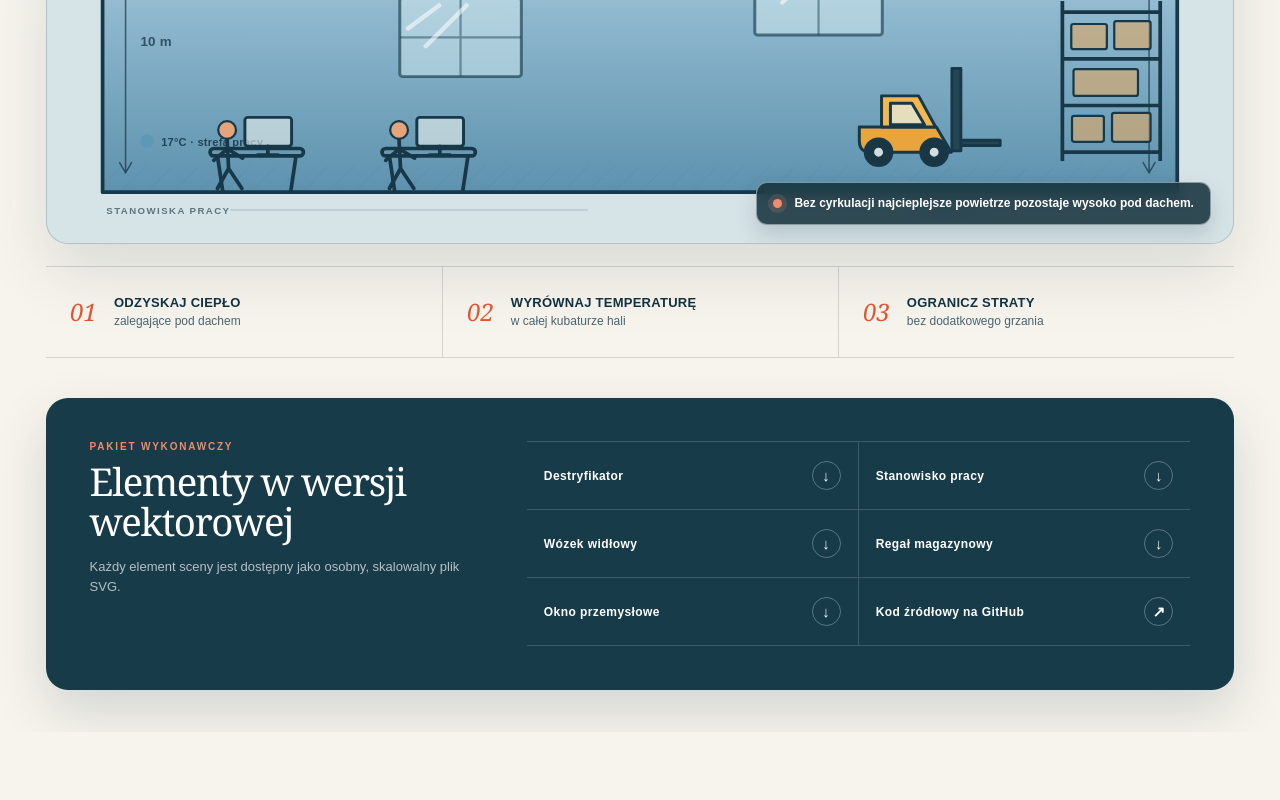
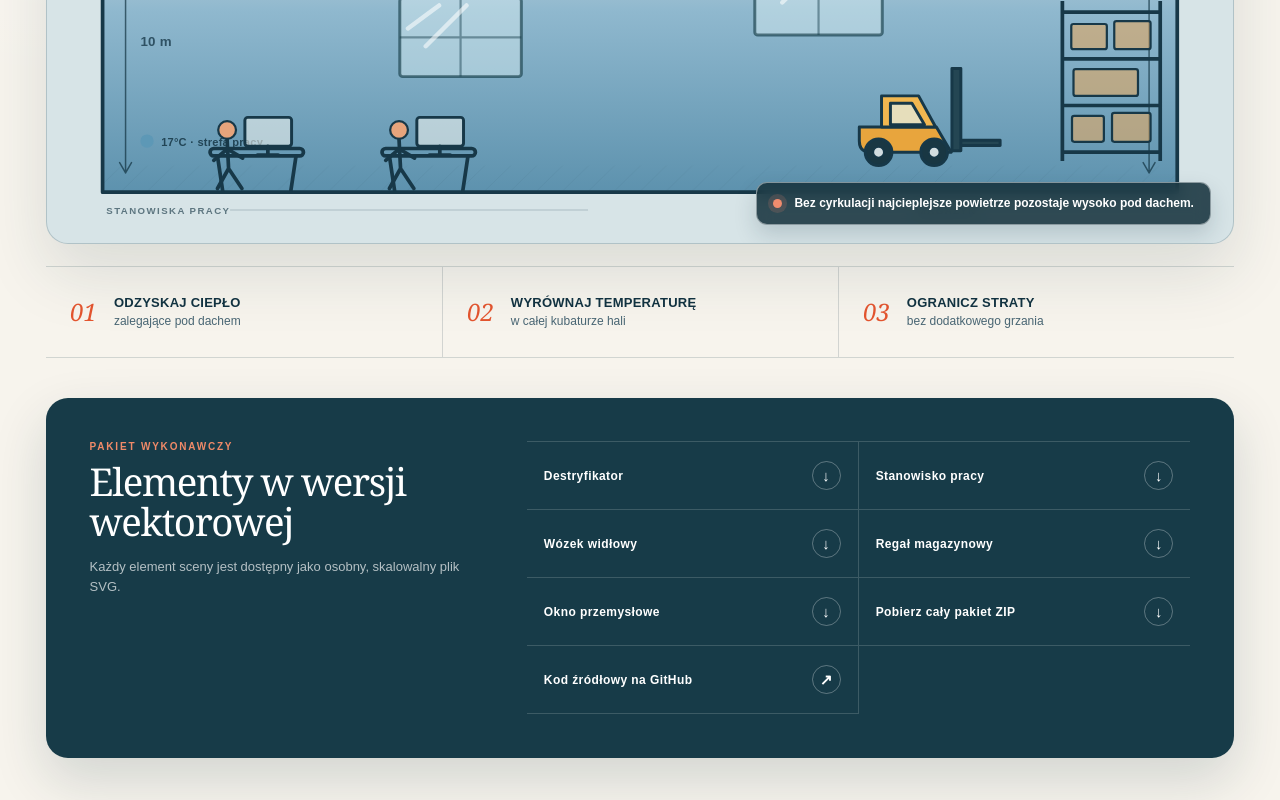
Before and after one commit to Gonia25/excyc.github.io, a plain HTML site: page destryfikatory-pl-wizualizacja/index.html in a window 1280 px wide. Shown: the part 518-1318 px from the top of the page. Before the commit the page ends 1250 px from the top, so only its background shows below. Drawn offline with Linux system fonts and the light colour scheme.

Commit message:
Add direct source package download

```diff
--- a/destryfikatory-pl-wizualizacja/index.html
+++ b/destryfikatory-pl-wizualizacja/index.html
@@ -182,6 +182,7 @@
           <a href="vectors/wozek-widlowy.svg" download><span>Wózek widłowy</span><span class="download-mark" aria-hidden="true">↓</span></a>
           <a href="vectors/regal-magazynowy.svg" download><span>Regał magazynowy</span><span class="download-mark" aria-hidden="true">↓</span></a>
           <a href="vectors/okno-przemyslowe.svg" download><span>Okno przemysłowe</span><span class="download-mark" aria-hidden="true">↓</span></a>
+          <a href="destryfikatory-pl-wizualizacja-source.zip" download><span>Pobierz cały pakiet ZIP</span><span class="download-mark" aria-hidden="true">↓</span></a>
           <a href="https://github.com/Gonia25/excyc.github.io/tree/main/destryfikatory-pl-wizualizacja" target="_blank" rel="noopener noreferrer"><span>Kod źródłowy na GitHub</span><span class="download-mark" aria-hidden="true">↗</span></a>
         </div>
       </aside>
```
